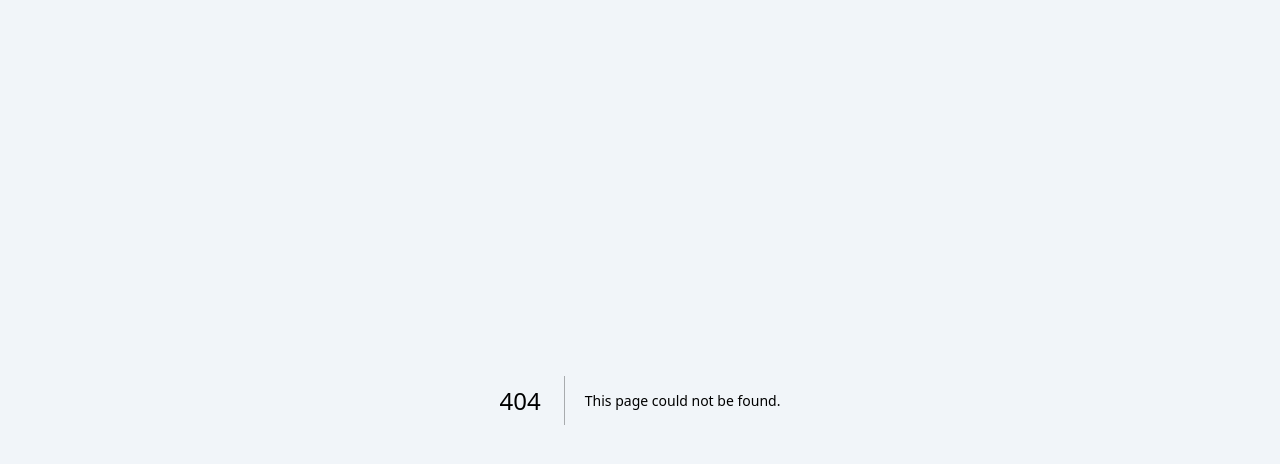
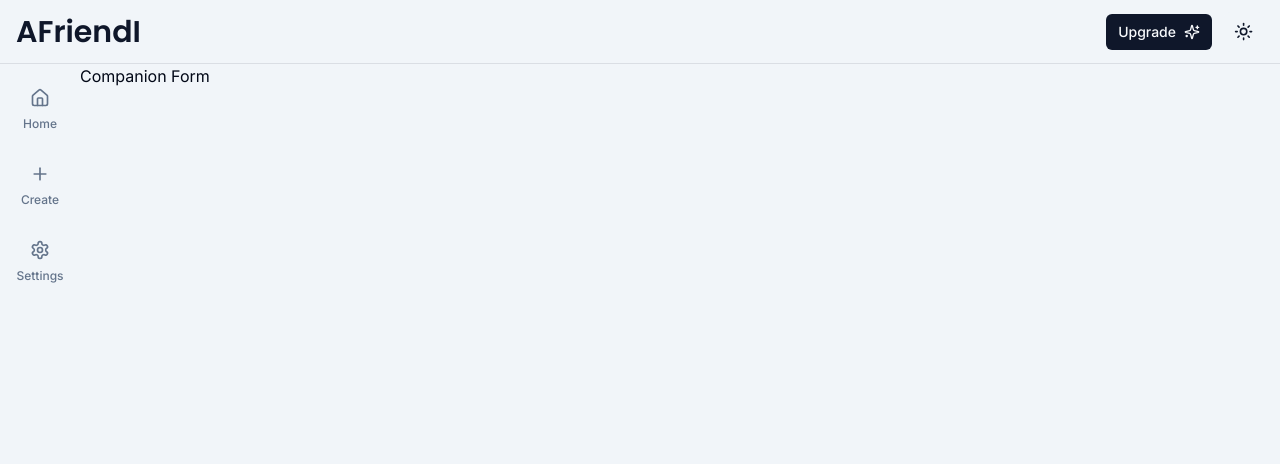
Before and after one commit to Lebarnon/AFriendI, a Next.js app: page /companion/1 in a window 1280 px wide. Before the commit this address had no page. Shown: the top 464 px of the page. Built offline with nearby package versions, Linux system fonts and the light colour scheme; no server answers; the database is empty.

Commit message:
Add companion form

```diff
--- /dev/null
+++ b/app/(root)/(routes)/companion/[companionId]/components/CompanionForm.tsx
@@ -0,0 +1,15 @@
+import { Category, Companion } from "@prisma/client";
+
+interface CompanionFormProps {
+    companion: Companion | null;
+    categories: Category[];
+}
+
+export const CompanionForm = ({companion, categories}: CompanionFormProps) => {
+    return (
+        <div>
+            <h1>Companion Form</h1>
+
+        </div>
+    )
+}
--- /dev/null
+++ b/app/(root)/(routes)/companion/[companionId]/page.tsx
@@ -0,0 +1,27 @@
+import prismadb from "@/lib/prismadb";
+import { CompanionForm } from "./components/CompanionForm";
+
+interface CompanionIdPageProps {
+    params: {
+        companionId: string;
+    }
+}
+
+const CompanionIdPage = async ({params}: CompanionIdPageProps) => {
+
+    const companion = await prismadb.companion.findUnique({
+        where: {
+            id: params.companionId
+        }
+    });
+
+    const categories = await prismadb.category.findMany();
+
+    return (
+        <CompanionForm
+            companion={companion}
+            categories={categories} />
+    );
+}
+
+export default CompanionIdPage;
```
